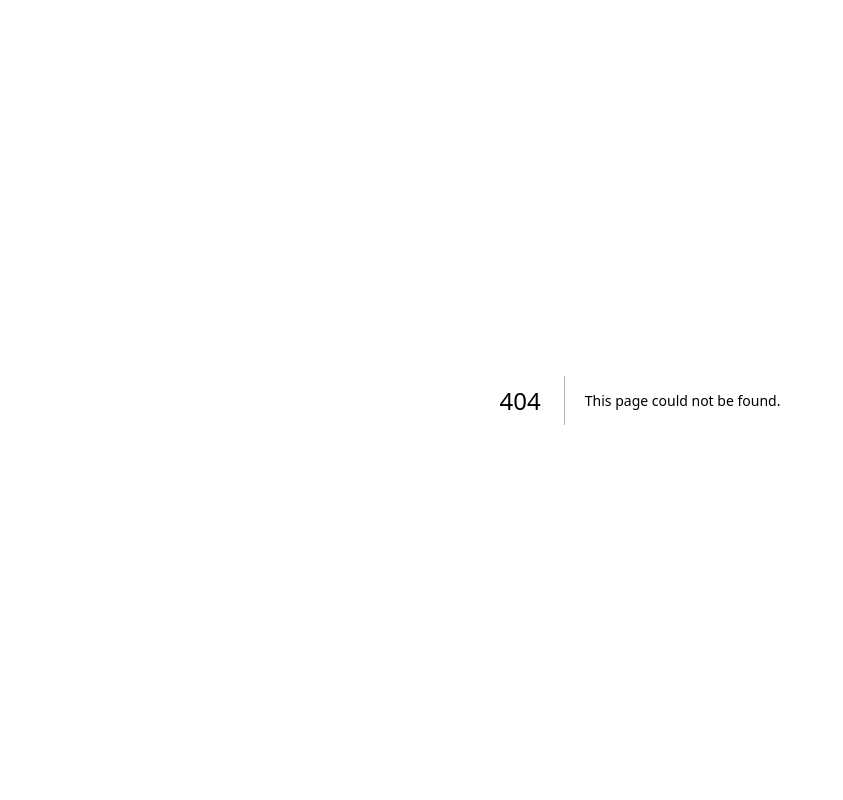
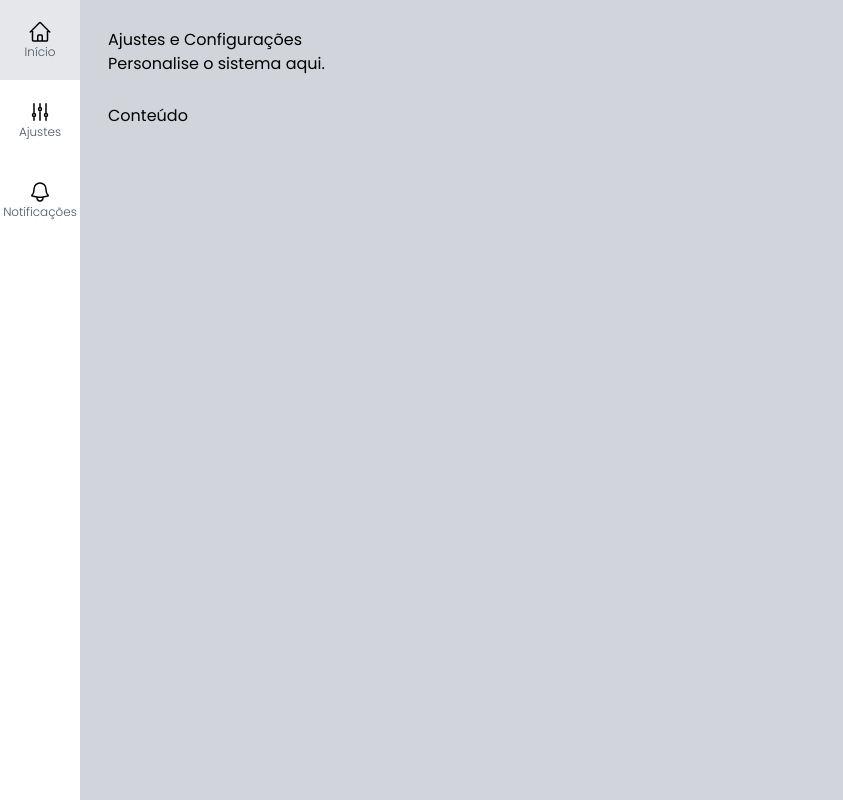
Before and after one commit to luciocarvalho10/curso-next, a Next.js app in the folder template-admin/: page /Ajustes in a window 1280 px wide. Before the commit this address had no page. Shown: the whole page, without its empty margins (0-843 px from the left). Built offline with nearby package versions, Linux system fonts and the light colour scheme.

Commit message:
Criando páginas para navegações

```diff
--- a/template-admin/src/components/template/MenuLateral.tsx
+++ b/template-admin/src/components/template/MenuLateral.tsx
@@ -11,12 +11,12 @@ export default function MenuLateral() {
 					icone={IconeCasa}
 				/>
 				<MenuItem
-					url='/ajustes'
+					url='/Ajustes'
 					texto='Ajustes'
 					icone={IconeAjuste}
 				/>
 				<MenuItem
-					url='/notificacoes'
+					url='/Notificacoes'
 					texto='Notificações'
 					icone={IconeSino}
 				/>
--- /dev/null
+++ b/template-admin/src/pages/Ajustes.tsx
@@ -0,0 +1,9 @@
+import Layout from '@/components/template/Layout'
+
+export default function Ajustes() {
+  return (
+    <Layout titulo='Ajustes e Configurações' subtitulo='Personalise o sistema aqui.'>
+        <h3>Conteúdo</h3>
+    </Layout>
+  );
+}
--- /dev/null
+++ b/template-admin/src/pages/Notificacoes.tsx
@@ -0,0 +1,9 @@
+import Layout from '@/components/template/Layout'
+
+export default function Notificacoes() {
+  return (
+    <Layout titulo='Notificações' subtitulo='Aqui você irá as suas notificações.'>
+        <h3>Conteúdo</h3>
+    </Layout>
+  );
+}
```
